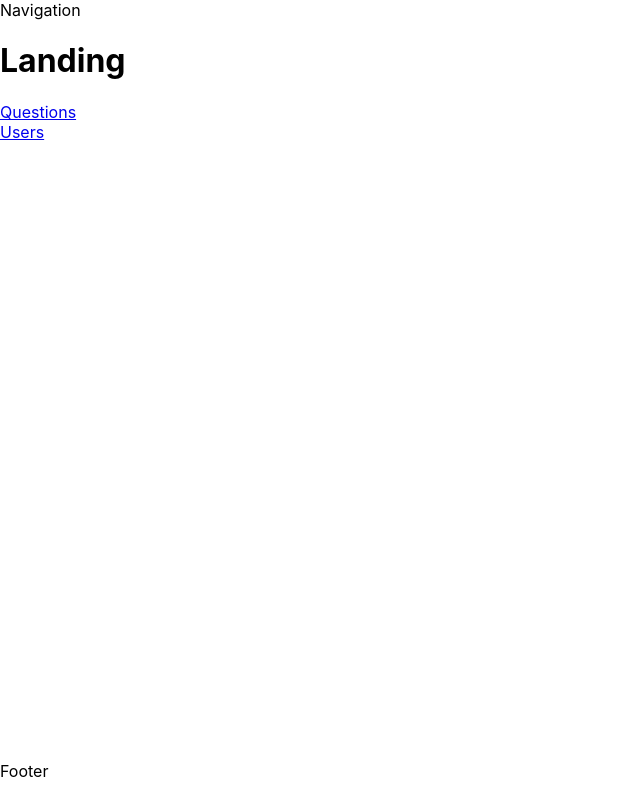
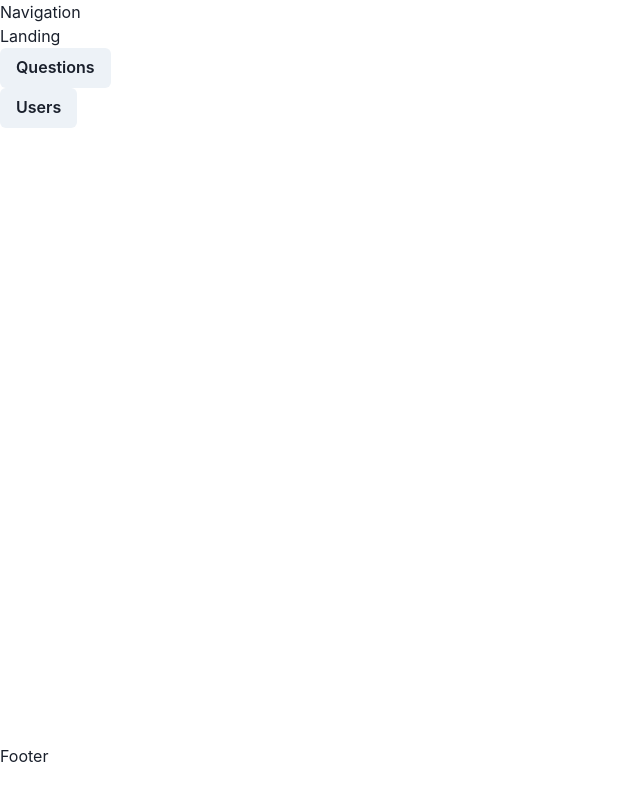
Before and after one commit to supminn/SupForum, a React (Vite) app: page / in a window 1280 px wide. Shown: the whole page, without its empty margins (0-640 px from the left). Built offline with nearby package versions, Linux system fonts and the light colour scheme; what miragejs would draw is missing.

Commit message:
chore: basic setup of chakra UI

```diff
--- a/package.json
+++ b/package.json
@@ -8,9 +8,13 @@
     "preview": "vite preview"
   },
   "dependencies": {
+    "@chakra-ui/react": "^1.8.3",
+    "@emotion/react": "11",
+    "@emotion/styled": "11",
     "axios": "^0.25.0",
     "bcryptjs": "^2.4.3",
     "dayjs": "^1.10.7",
+    "framer-motion": "6",
     "history": "^5.2.0",
     "jsonwebtoken": "^8.5.1",
     "miragejs": "^0.1.43",
--- a/src/components/Landing/Landing.tsx
+++ b/src/components/Landing/Landing.tsx
@@ -1,12 +1,17 @@
 import { Link } from "react-router-dom";
-
+import { Button } from "@chakra-ui/react";
 export const Landing = () => {
   return (
     <>
       <div>
         <h1>Landing</h1>
-        <Link to="/questions">Questions</Link>
-        <br /> <Link to="/users">Users</Link>
+        <Link to="/questions">
+          <Button>Questions</Button>
+        </Link>
+        <br />{" "}
+        <Link to="/users">
+          <Button>Users</Button>
+        </Link>
       </div>
     </>
   );
--- a/src/components/Questions/Card/MiniCard.tsx
+++ b/src/components/Questions/Card/MiniCard.tsx
@@ -1,4 +1,5 @@
 import { Question } from "../../../reducer/Data/questions";
+import { Heading, Text } from "@chakra-ui/react";
 
 export const MiniCard = ({
   question,
@@ -12,14 +13,12 @@ export const MiniCard = ({
     <div onClick={onClick}>
       <aside>
         <p>{votes} votes</p>
-        <p style={bestAnswer ? { backgroundColor: "green" } : {}}>
-          {answers} answers
-        </p>
+        <Text bg={bestAnswer && "green.600"}>{answers} answers</Text>
         <p>{views} views</p>
       </aside>
       <section>
-        <h3>{title}</h3>
-        <p>{description}</p>
+        <Heading size="md">{title}</Heading>
+        <Text isTruncated>{description}</Text>
       </section>
     </div>
   );
--- a/src/main.tsx
+++ b/src/main.tsx
@@ -5,12 +5,23 @@ import App from "./App";
 import { BrowserRouter } from "react-router-dom";
 import { makeServer } from "./server";
 import { AuthProvider, DataProvider } from "./reducer";
-
+import { ChakraProvider, extendTheme } from "@chakra-ui/react";
 // Call make Server
 makeServer();
 
+const colors = {
+  brand: {
+    900: "#1a365d",
+    800: "#153e75",
+    700: "#2a69ac",
+  },
+};
+
+const theme = extendTheme({ colors });
+
 ReactDOM.render(
   <React.StrictMode>
+    <ChakraProvider theme={theme}>
       <BrowserRouter>
         <AuthProvider>
           <DataProvider>
@@ -18,6 +29,7 @@ ReactDOM.render(
           </DataProvider>
         </AuthProvider>
       </BrowserRouter>
+    </ChakraProvider>
   </React.StrictMode>,
   document.getElementById("root")
 );
```
Also changed, not shown: 1 other file (tests, documents, lock files or other folders). Lines whose indentation alone changed are shown as unchanged.
